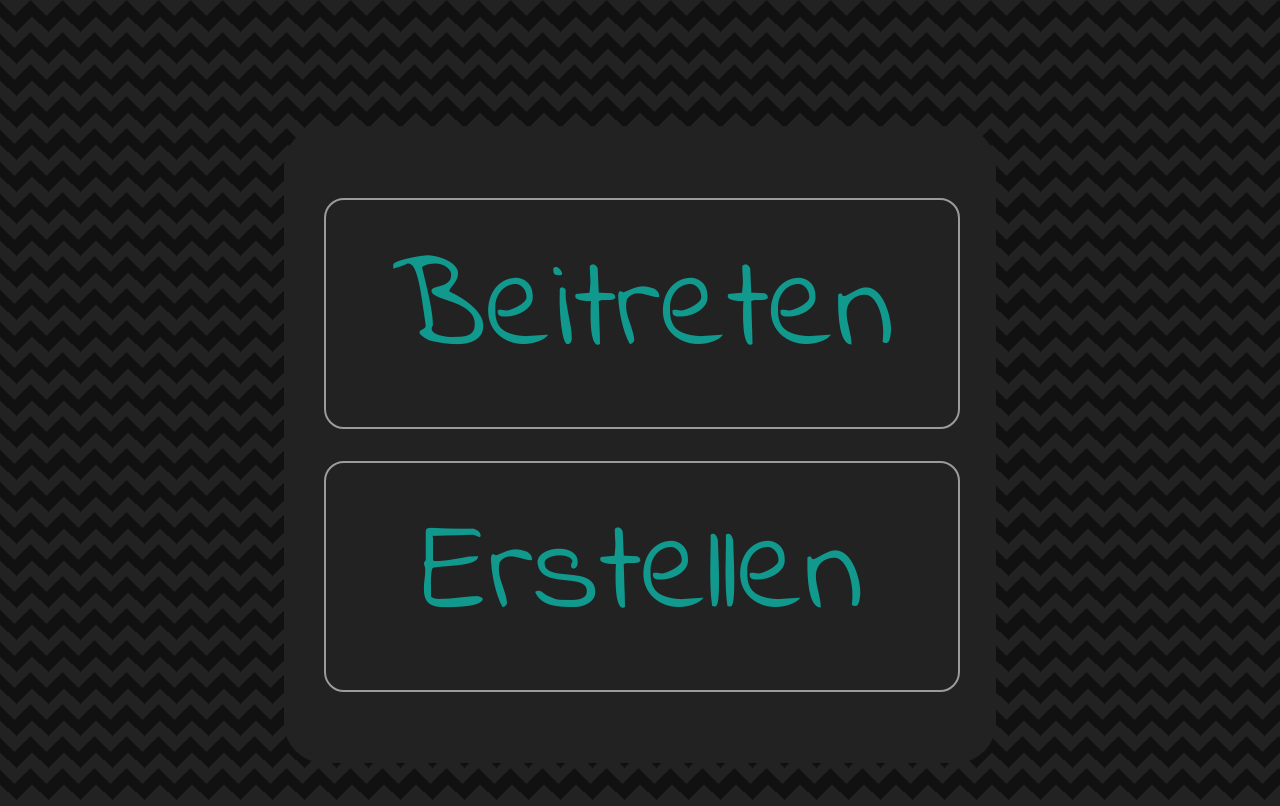
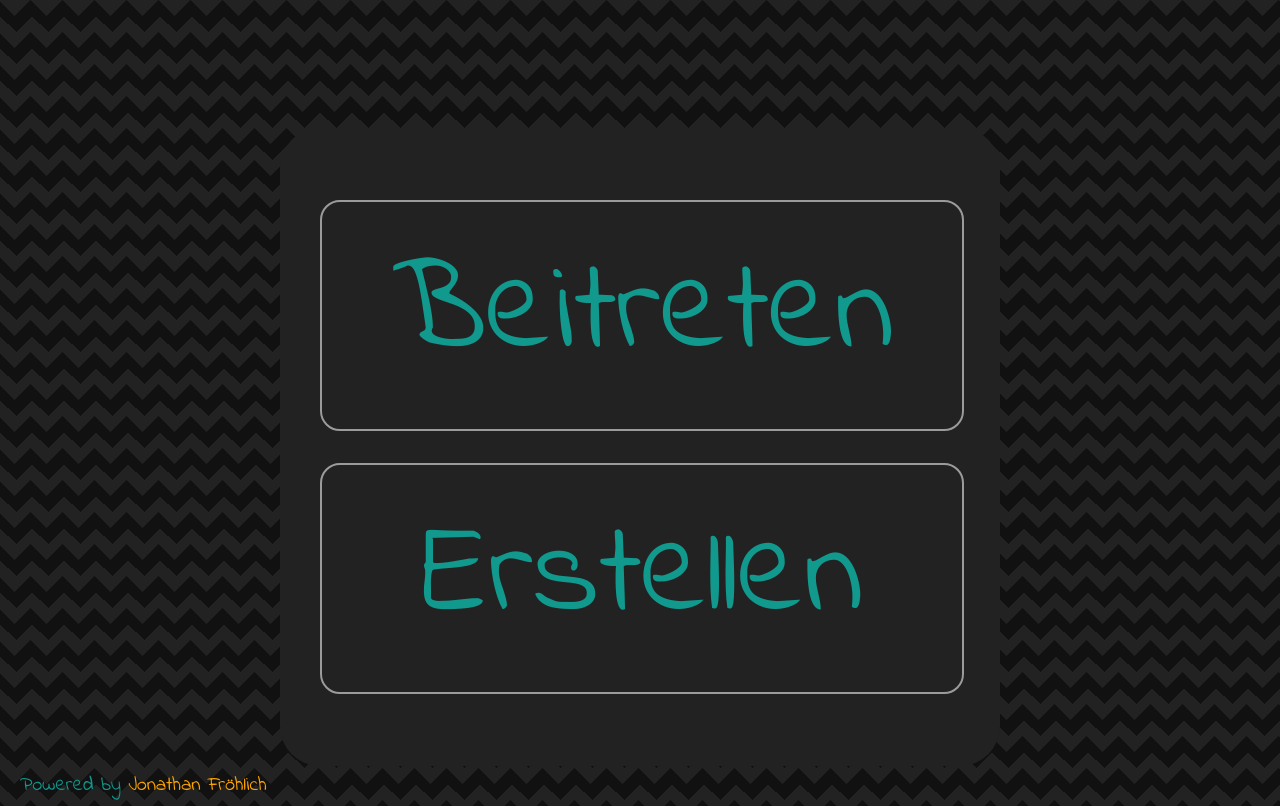
Before and after one commit to JonathanFroe/baseshuttle-webserver, a Flask app: page / in a window 1280 px wide. Run offline with Flask 2, Linux system fonts and the light colour scheme.

Commit message:
Powered Sign

```diff
--- a/static/css/general.css
+++ b/static/css/general.css
@@ -13,6 +13,7 @@ body {
     font-family: "Indie Flower";
     background-color: var(--background-color);
     color: var(--primary-color);
+    margin: 0;
 }
 
 body {
@@ -150,6 +151,25 @@ button {
     border-radius: 40px;
 }
 
+.main{
+    margin-bottom: 40px;
+}
+
+footer{
+    font-size: 125%;
+    position: fixed;
+    bottom: 0;
+    z-index: -1;
+    padding-left: 1em;
+}
+
+footer a {
+    color: orange;
+    text-decoration: none;
+}
+
+
+
 @media (max-width: 700px) {
     .only_input {
         width: 70%;
--- a/templates/character.html
+++ b/templates/character.html
@@ -10,6 +10,7 @@
         <title>Baseshuttle</title>
     </head>
     <body>
+        <div class="main">
             <a href="/" class="home">&#8962;</a>
             <div class="only_input">
                 <form method="POST">
@@ -23,5 +24,10 @@
                     />
                 </form>
             </div>
+        </div>
+        <footer>
+            Powered by
+            <a href="https://jonathanfroehlich.de">Jonathan Fröhlich</a>
+        </footer>
     </body>
 </html>
--- a/templates/join.html
+++ b/templates/join.html
@@ -10,6 +10,7 @@
         <title>Baseshuttle</title>
     </head>
     <body>
+        <div class="main">
             <a href="/" class="home">&#8962;</a>
             <div class="only_input">
                 <form method="POST">
@@ -24,5 +25,10 @@
                     />
                 </form>
             </div>
+        </div>
+        <footer>
+            Powered by
+            <a href="https://jonathanfroehlich.de">Jonathan Fröhlich</a>
+        </footer>
     </body>
 </html>
--- a/templates/select.html
+++ b/templates/select.html
@@ -10,9 +10,15 @@
         <title>Baseshuttle</title>
     </head>
     <body>
-        <div class="only_input">
-            <a class="choose" href="/join">Beitreten</a>
-            <a class="choose" href="/create">Erstellen</a>
+        <div class="main">
+            <div class="only_input">
+                <a class="choose" href="/join">Beitreten</a>
+                <a class="choose" href="/create">Erstellen</a>
+            </div>
         </div>
+        <footer>
+            Powered by
+            <a href="https://jonathanfroehlich.de">Jonathan Fröhlich</a>
+        </footer>
     </body>
 </html>
```
Also changed, not shown: templates/create.html (+20 -3 lines), templates/play.html (+11 -5 lines), data.sqlite3. Lines whose indentation alone changed are shown as unchanged.
